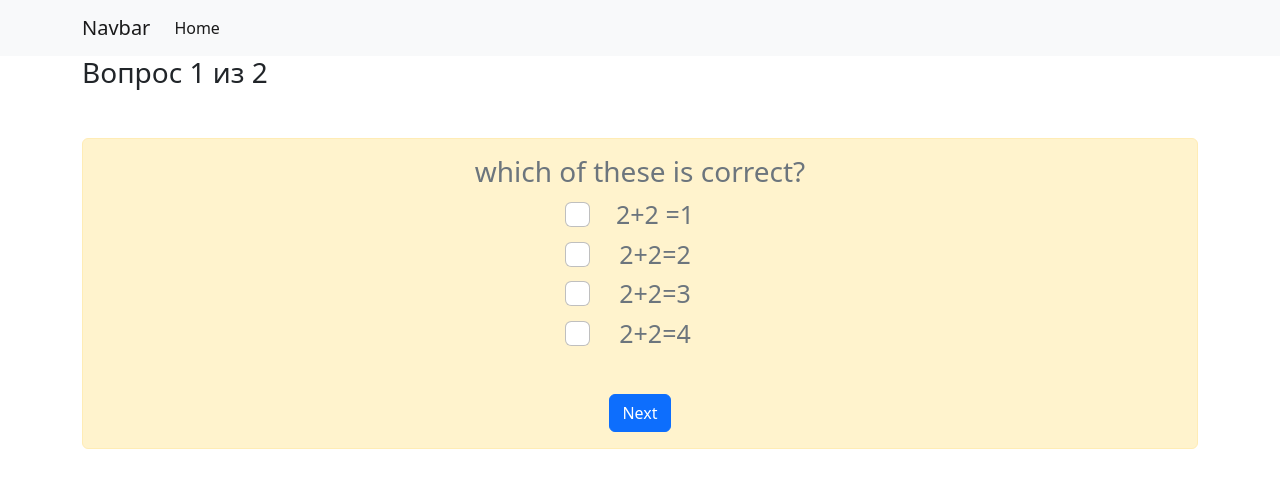
After one commit to dopytg1/testing_project, a Django app: page /test/1/1 in a window 1280 px wide. The commit adds this page. Shown: the top 488 px of the page. Run offline with Django 4.2, Linux system fonts and the light colour scheme; data comes from the database, SQL or seed files in the repository; both versions use the stored data as it was after the commit.

Commit message:
test pagination added

```diff
--- a/questions/templates/base.html
+++ b/questions/templates/base.html
@@ -22,30 +22,9 @@
           <div class="collapse navbar-collapse" id="navbarSupportedContent">
             <ul class="navbar-nav me-auto mb-2 mb-lg-0">
               <li class="nav-item">
-                <a class="nav-link active" aria-current="page" href="#">Home</a>
-              </li>
-              <li class="nav-item">
-                <a class="nav-link" href="#">Link</a>
-              </li>
-              <li class="nav-item dropdown">
-                <a class="nav-link dropdown-toggle" href="#" role="button" data-bs-toggle="dropdown" aria-expanded="false">
-                  Dropdown
-                </a>
-                <ul class="dropdown-menu">
-                  <li><a class="dropdown-item" href="#">Action</a></li>
-                  <li><a class="dropdown-item" href="#">Another action</a></li>
-                  <li><hr class="dropdown-divider"></li>
-                  <li><a class="dropdown-item" href="#">Something else here</a></li>
-                </ul>
-              </li>
-              <li class="nav-item">
-                <a class="nav-link disabled">Disabled</a>
+                <a class="nav-link active" aria-current="page" href="{% url 'home' %}">Home</a>
               </li>
             </ul>
-            <form class="d-flex" role="search">
-              <input class="form-control me-2" type="search" placeholder="Search" aria-label="Search">
-              <button class="btn btn-outline-success" type="submit">Search</button>
-            </form>
           </div>
         </div>
       </nav>
@@ -56,5 +35,6 @@
     {% endblock %}
 
     <script src="https://cdn.jsdelivr.net/npm/bootstrap@5.2.3/dist/js/bootstrap.bundle.min.js" integrity="sha384-kenU1KFdBIe4zVF0s0G1M5b4hcpxyD9F7jL+jjXkk+Q2h455rYXK/7HAuoJl+0I4" crossorigin="anonymous"></script>
+    <script src="{% static 'js/main.js' %}"></script>
 </body>
 </html>
--- /dev/null
+++ b/questions/templates/questions/test_passing.html
@@ -0,0 +1,37 @@
+{% extends 'base.html' %}
+
+{% block title %}Test{% endblock %}
+
+
+{% block content %}
+<div class="container">
+    <h3>Вопрос {{ questions.start_index }} из {{ questions.paginator.count }}</h3>
+    <div class="test_main alert alert-warning mt-5 user-from-list fs-5 text-muted">
+
+
+        {% for question in questions %}
+            <h3>{{ question.text }}</h3>
+
+            {% for answer in answers %}
+            <div class="form-check ">
+                <div class="checkbox-container">
+                    <input class="form-check-input" type="checkbox" value="{{ answer.is_correct }}" id="flexCheckDefault">
+                    <label class="form-check-label" for="flexCheckDefault">
+                        {{ answer.answer_text }}
+                    </label>
+                </div>
+            </div>
+            {% endfor %}
+
+        {% endfor %}
+
+        {% if questions.has_next %}
+            <a href="{% url 'test_passing' id=id page=questions.next_page_number %}" class="btn btn-primary test_check_btn">Next </a>
+        {% else %}
+            <a href="#" class="btn btn-primary test_check_btn">Submit </a>
+        {% endif %}
+    </div>
+
+</div>
+
+{% endblock %}
--- a/questions/urls.py
+++ b/questions/urls.py
@@ -1,8 +1,11 @@
 from django.urls import path
 
 
-from .views import test
+from .views import test, home, test_passing
 
 urlpatterns = [
-    path('', test, name='test')
+    path('', test, name='test'),
+    path('home', home, name='home'),
+    path('test/<int:id>/<int:page>', test_passing, name='test_passing'),
+
 ]
--- a/questions/views.py
+++ b/questions/views.py
@@ -1,7 +1,39 @@
 from django.shortcuts import render
+from django.core.paginator import Paginator, EmptyPage
 
-# Create your views here.
+from .models import TestSet, Question, Answer
 
 
 def test(request):
     return render(request, "base.html", {})
+
+
+def test_passing(request, id, page):
+    test_questions = Question.objects.filter(test_set_id=id)
+
+
+    paginator = Paginator(test_questions, 1)
+    try:
+        test_questions = paginator.page(page)
+        test = Question.objects.get(pk=test_questions.object_list)
+        answers = Answer.objects.filter(question_id=test)
+    except EmptyPage:
+        test_questions = paginator.page(paginator.num_pages)
+
+    context = {
+        "id": id,
+        "questions": test_questions,
+        "answers": answers
+    }
+
+    return render(request, 'questions/test_passing.html', context)
+
+
+def home(request):
+    tests = TestSet.objects.all()
+
+    context = {
+        "tests": tests
+    }
+
+    return render(request, 'questions/index.html', context)
--- a/static/css/main.css
+++ b/static/css/main.css
@@ -0,0 +1,18 @@
+.main_page_tests {
+    text-align: center;
+    margin-left: 5% !important;
+    width: 45% !important;
+}
+
+.test_main {
+    text-align: center;
+    margin: 0 auto;
+}
+.checkbox-container {
+    width: 10%;
+    margin: 0 auto;
+    font-size: 25px;
+}
+.test_check_btn {
+    margin-top: 40px;
+}
--- /dev/null
+++ b/static/js/main.js
@@ -0,0 +1,6 @@
+
+console.log("hello world")
+let testCheckbox = document.getElementsByClassName("form-check-input")
+
+
+console.log(testCheckbox[1].value != false)
```
Also changed, not shown: questions/templates/questions/index.html (added, +21 -0 lines), db.sqlite3.
